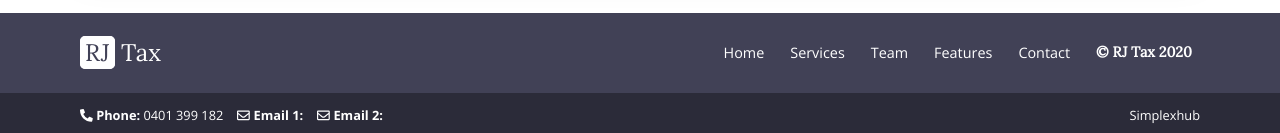
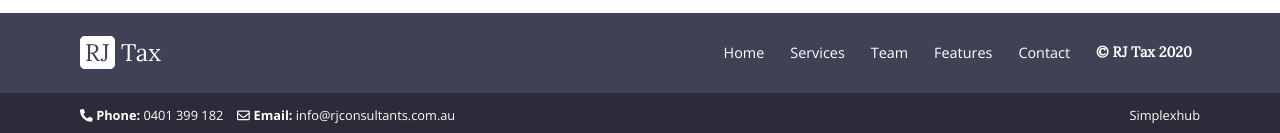
Before and after one commit to raisulsh2020/raisul-sh2020.github.io, a Jekyll site: the page built from index.html, in a window 1280 px wide. Shown: the part 1848-1981 px from the top of the page. Built offline with Jekyll 4.4.1, drawn with Linux system fonts in a browser that asks for light colours.

Commit message:
Add files via upload

```diff
--- a/_includes/sub-footer.html
+++ b/_includes/sub-footer.html
@@ -5,10 +5,8 @@
         <div class="sub-footer">
           <ul>
             <li><i class="fas fa-phone-alt"></i> <strong>Phone: </strong>{{ site.data.contact.phone }}</li>
-            <li><i class="far fa-envelope"></i> <strong>Email 1: </strong><a href="mailto:{{ site.data.contact.email1 }}">
-                {{ site.data.contact.email1 }}</a></li>
-            <li><i class="far fa-envelope"></i> <strong>Email 2: </strong><a href="mailto:{{ site.data.contact.email2 }}">
-                {{ site.data.contact.email2 }}</a></li>
+            <li><i class="far fa-envelope"></i> <strong>Email: </strong><a href="mailto:{{ site.data.contact.email }}">
+                {{ site.data.contact.email }}</a></li>
           </ul>
           <ul>
             <li><a href="http://www.simplexhub.com/">Simplexhub</a></li>
```
